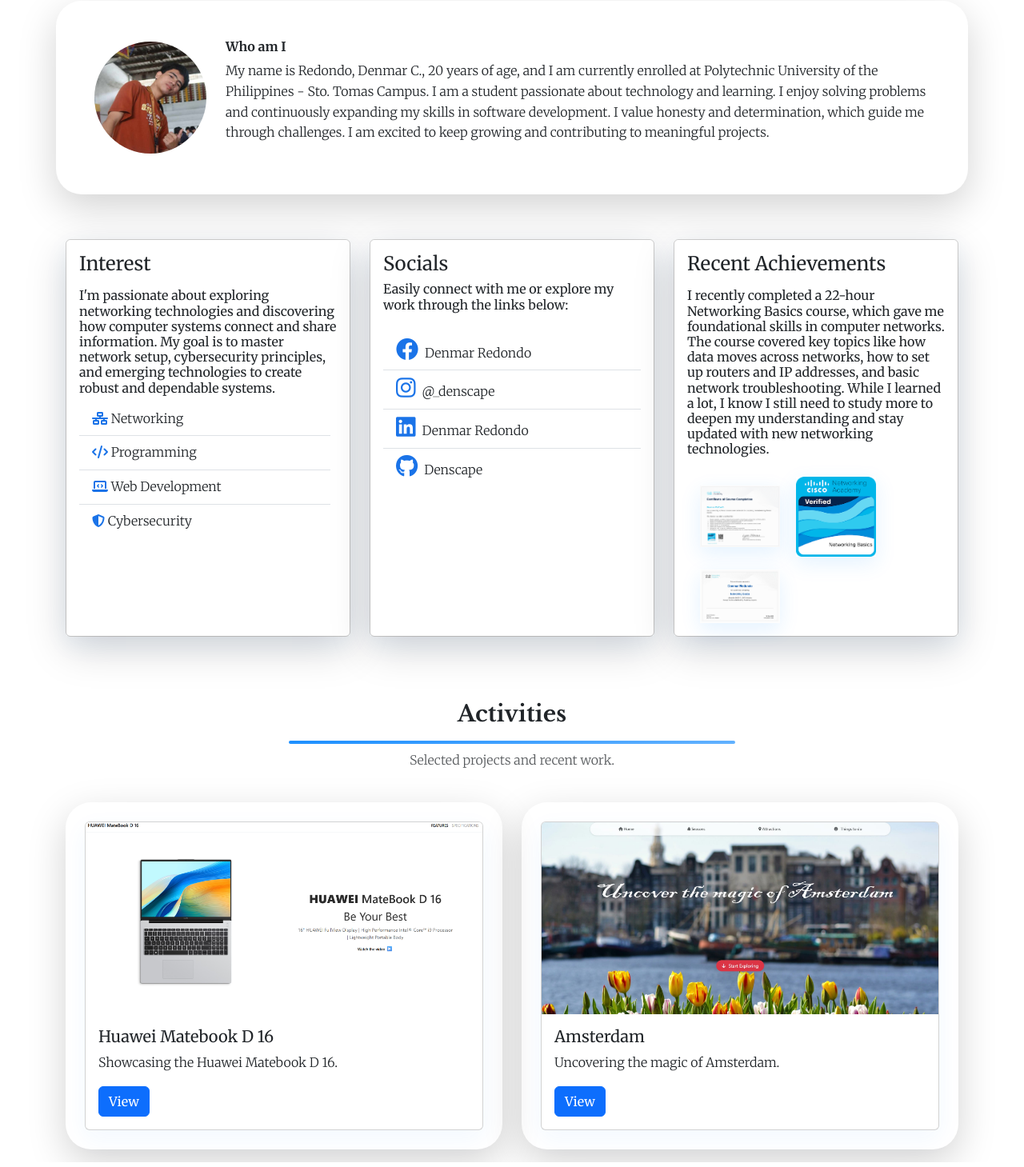
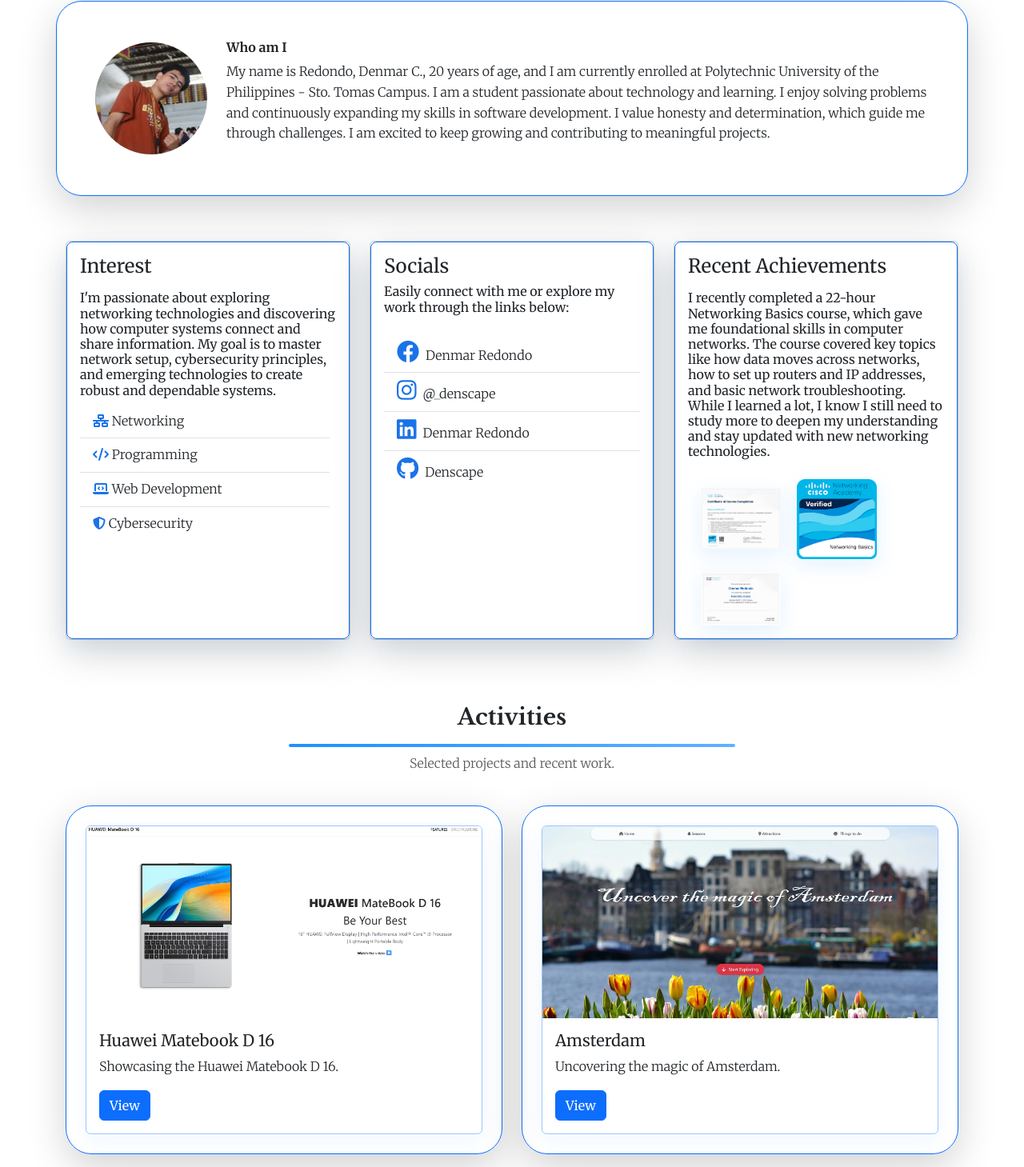
Before and after one commit to Denscape/denscape.github.io, a plain HTML site: page index.html in a window 1280 px wide. Shown: the part 701-2160 px from the top of the page at 80% size. Drawn offline with nearby package versions, Linux system fonts and the light colour scheme.

Commit message:
Enhance UI by adding borders to containers and cards

```diff
--- a/index.html
+++ b/index.html
@@ -68,7 +68,7 @@
             </div>
         </div>
     </div>
-    <div class="container py-5 px-5 mt-5 rounded-5 shadow-lg">
+    <div class="container py-5 px-5 mt-5 rounded-5 shadow-lg border border-primary">
         <div class="row align-items-center">
             <div class="col-auto">
                 <img src="assets/whoAmI.jpg" alt="whoAmI" class="rounded-circle" width="140" height="140">
@@ -90,7 +90,7 @@
         <div class="row align-items-stretch">
             <div class="col-12 col-md-4 d-flex mb-4">
                 <div class="card h-100 w-100">
-                    <div class="card-body shadow-lg">
+                    <div class="card-body shadow-lg border border-primary rounded-3">
                         <h4 class="mb-3">Interest</h4>
                         <h6 class="fw-normal">I'm passionate about exploring networking technologies and discovering how
                             computer systems
@@ -115,7 +115,7 @@
             </div>
             <div class="col-12 col-md-4 d-flex mb-4">
                 <div class="card h-100 w-100">
-                    <div class="card-body shadow-lg ">
+                    <div class="card-body shadow-lg border border-primary rounded-3">
                         <h4 class="mb-2">Socials</h4>
                         <h6 class="fw-normal">Easily connect with me or explore my work through the links below:
                         </h6>
@@ -141,7 +141,7 @@
             </div>
             <div class="col-12 col-md-4 d-flex mb-4">
                 <div class="card h-100 w-100">
-                    <div class="card-body shadow-lg">
+                    <div class="card-body shadow-lg border border-primary rounded-3">
                         <h4 class="mb-3">Recent Achievements</h4>
                         <h6 class="fw-normal">I recently completed a 22-hour Networking Basics course, which gave me
                             foundational skills
@@ -173,8 +173,8 @@
         </div>
         <div class="row">
             <div class="col-12 col-lg-6 col-sm-12">
-                <div class="container my-3 rounded-5 shadow-lg p-4">
-                    <div class="card">
+                <div class="container my-3 rounded-5 shadow-lg p-4 border border-primary">
+                    <div class="card border border-primary-subtle">
                         <img src="assets/huaweiMatebookSS.png" class="card-img-top" alt="huawei Matebook Screenshot"
                             style="height:240px; width:100%; object-fit:cover; object-position:center;">
                         <div class="card-body">
@@ -187,8 +187,8 @@
                 </div>
             </div>
             <div class="col-12 col-lg-6 col-sm-12">
-                <div class="container my-3 rounded-5 shadow-lg p-4">
-                    <div class="card">
+                <div class="container my-3 rounded-5 shadow-lg p-4 border border-primary">
+                    <div class="card border border-primary-subtle">
                         <img src="assets/amsterdam.jpg" class="card-img-top" alt="Amsterdam"
                             style="height:240px; width:100%; object-fit:cover; object-position:center;">
                         <div class="card-body">
```
